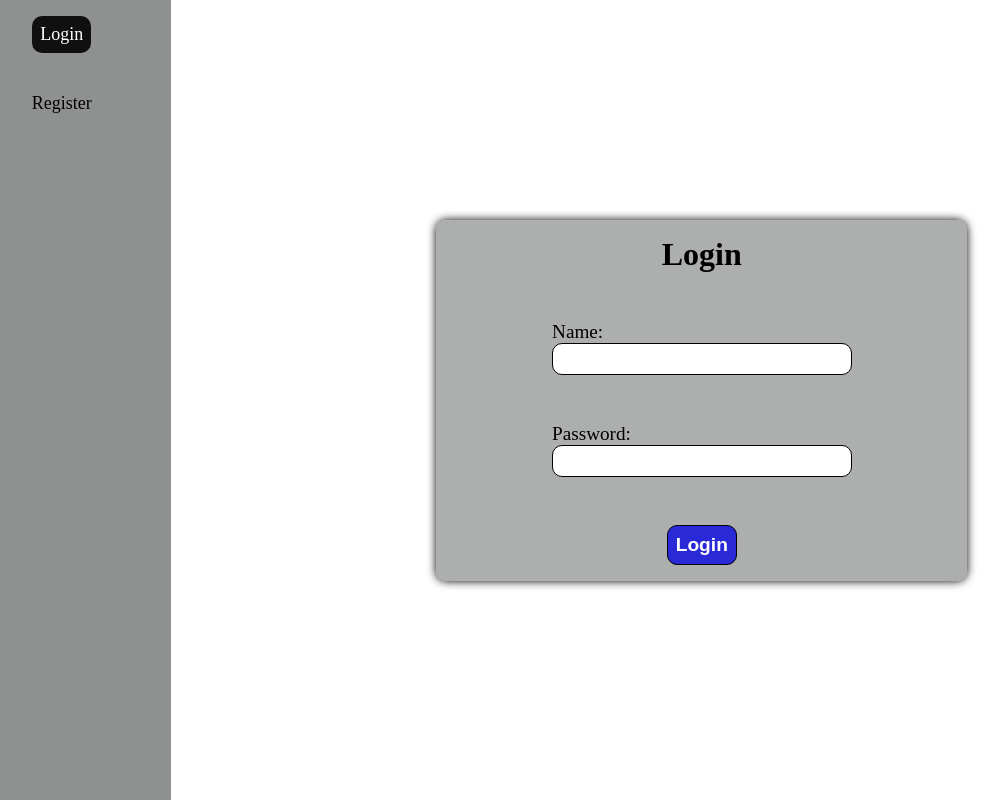
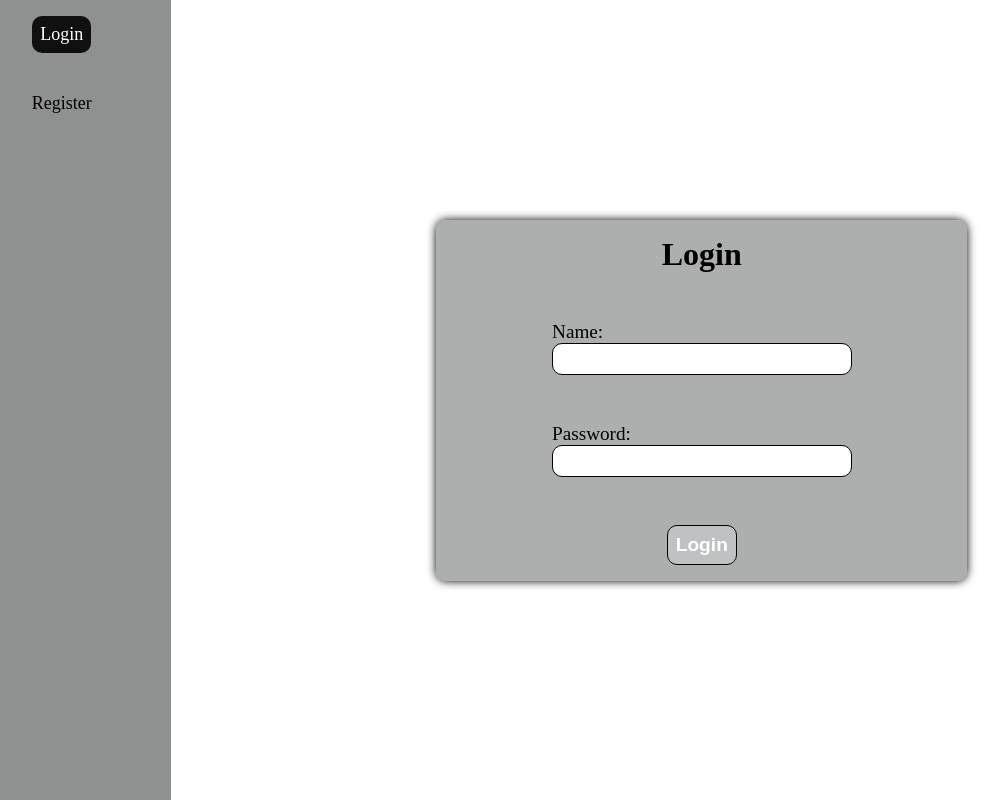
Before and after one commit to chemedMoshe/ClientTest, a React (Vite) app in the folder TestClient/: page /login in a window 1280 px wide. Shown: the whole page, without its empty margins (47-1052 px from the left). Built offline with nearby package versions, Linux system fonts and the light colour scheme; no server answers.

Commit message:
add disable state if on details

```diff
--- a/TestClient/src/components/ControlRoom.tsx
+++ b/TestClient/src/components/ControlRoom.tsx
@@ -18,8 +18,6 @@ export default function ControlRoom() {
   }, [accountDispatch])
 
 
-
-
   return (
     <div>
       {munitions && munitions.map(x => <div
@@ -36,7 +34,7 @@ export default function ControlRoom() {
             ))
           }
           }
-          disabled={!location}
+          disabled={!location && x.amount< 0}
         >Dispatch</button>
         </div>)}
 
--- a/TestClient/src/components/Login.tsx
+++ b/TestClient/src/components/Login.tsx
@@ -21,6 +21,7 @@ export default function Login() {
             </label>
         <button className="login-button"
         onClick={()=> dispatch(fetchLogin({username,password}))}
+        disabled={!username || !password}
         >Login</button>
         {user.error && <h1>{"please try again"}</h1>}
     </div>
--- a/TestClient/src/components/Register.tsx
+++ b/TestClient/src/components/Register.tsx
@@ -52,6 +52,7 @@ export default function Register() {
                         Organization: Organization as OrganizationEnum,
                         Location: Location as LocationsEnum
                     }))}
+                disabled={!Name || !Password || !Organization}
             >Register</button>
         </div>
     )
--- a/TestClient/src/index.css
+++ b/TestClient/src/index.css
@@ -40,6 +40,8 @@ button{
  text-align: center;
   font-size: larger;
 }
+button:disabled{
+  background-color: rgb(191, 193, 194);}
 label{
   display: flex;
   flex-direction: column;
```
